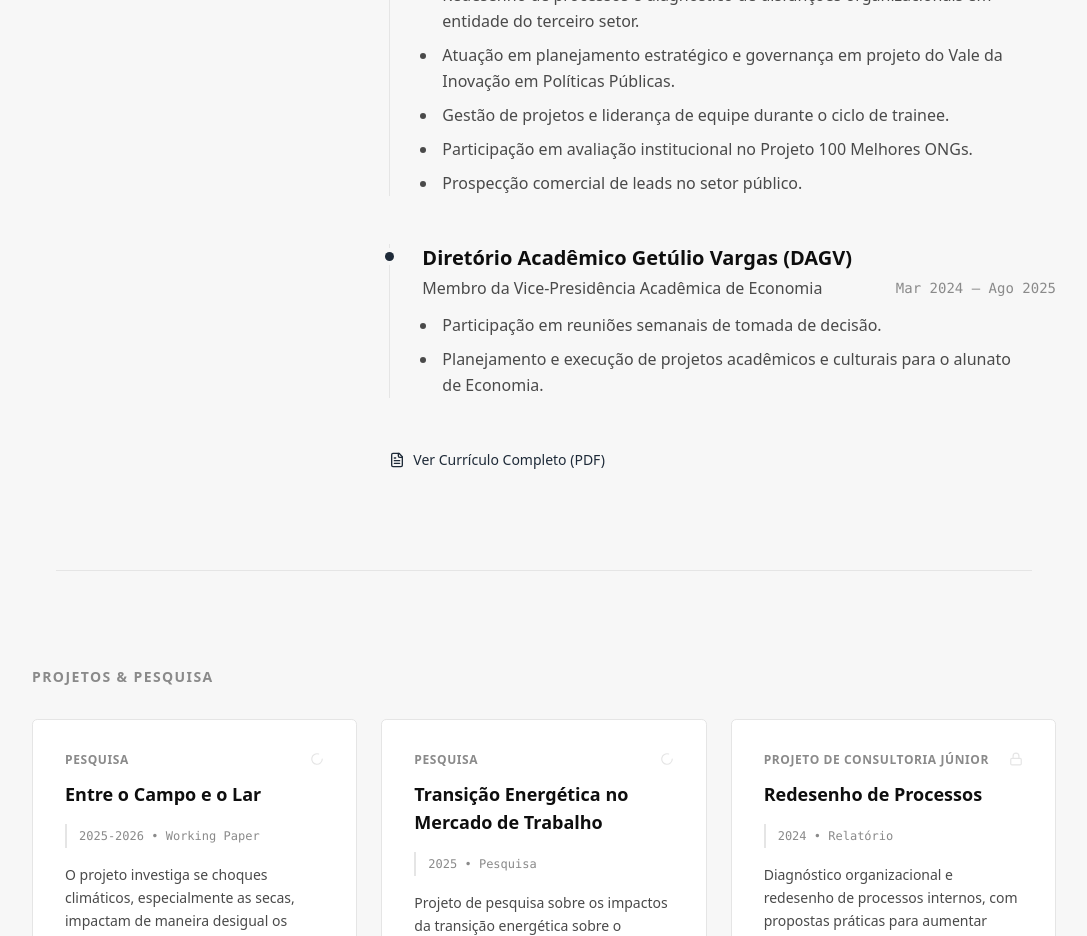
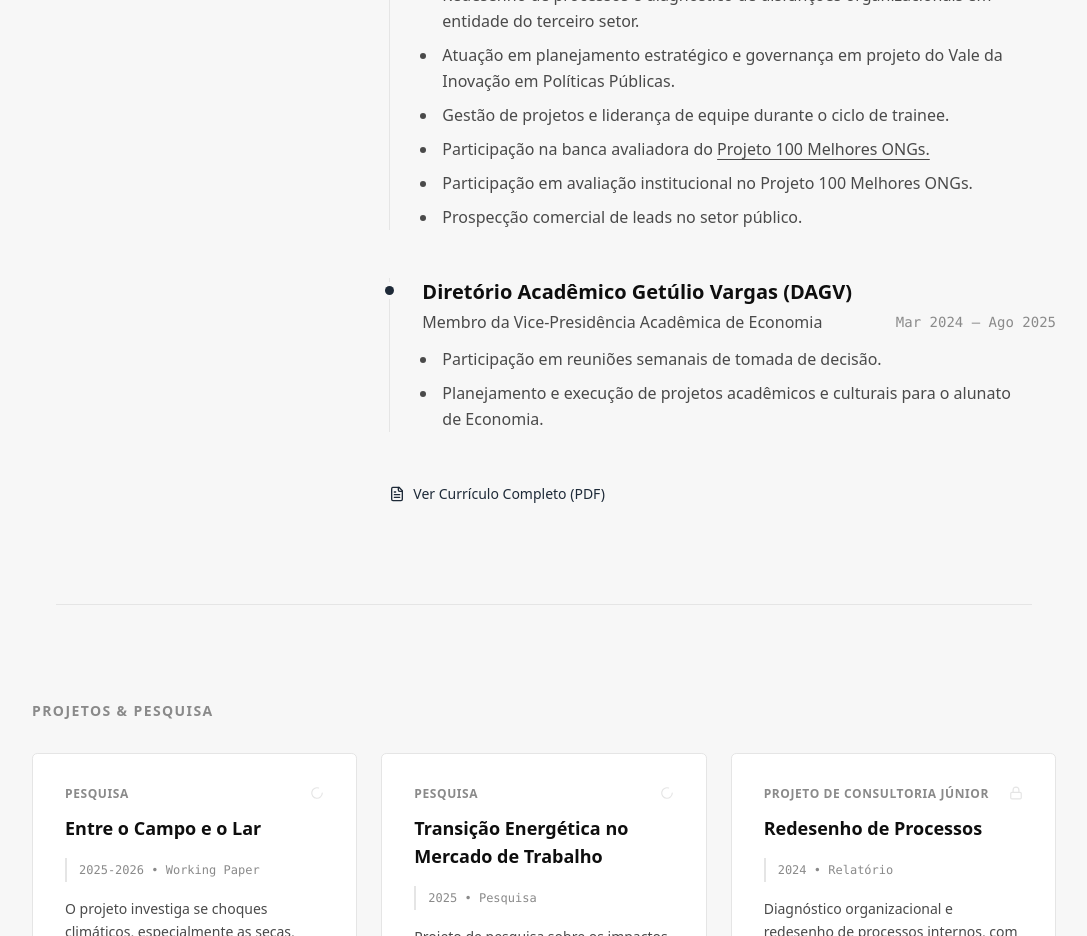
Before and after one commit to pedroocampelo/site, a React (Vite) app: page / in a window 1280 px wide. Shown: the part 1800-2736 px from the top of the page, without its empty margins (96-1183 px from the left). Built offline with nearby package versions, Linux system fonts and the light colour scheme.

Commit message:
templateData.ts

```diff
--- a/src/react-app/content/templateData.ts
+++ b/src/react-app/content/templateData.ts
@@ -52,6 +52,11 @@ export const TEMPLATE_DATA = {
       "Redesenho de processos e diagnóstico de disfunções organizacionais em entidade do terceiro setor.",
       "Atuação em planejamento estratégico e governança em projeto do Vale da Inovação em Políticas Públicas.",
       "Gestão de projetos e liderança de equipe durante o ciclo de trainee.",
+      {
+    text: "Participação na banca avaliadora do Projeto 100 Melhores ONGs.",
+    linkText: "Projeto 100 Melhores ONGs.",
+    href: "https://premiomelhores.org/home",
+  },
       "Participação em avaliação institucional no Projeto 100 Melhores ONGs.",
       "Prospecção comercial de leads no setor público.",
       ],
```
